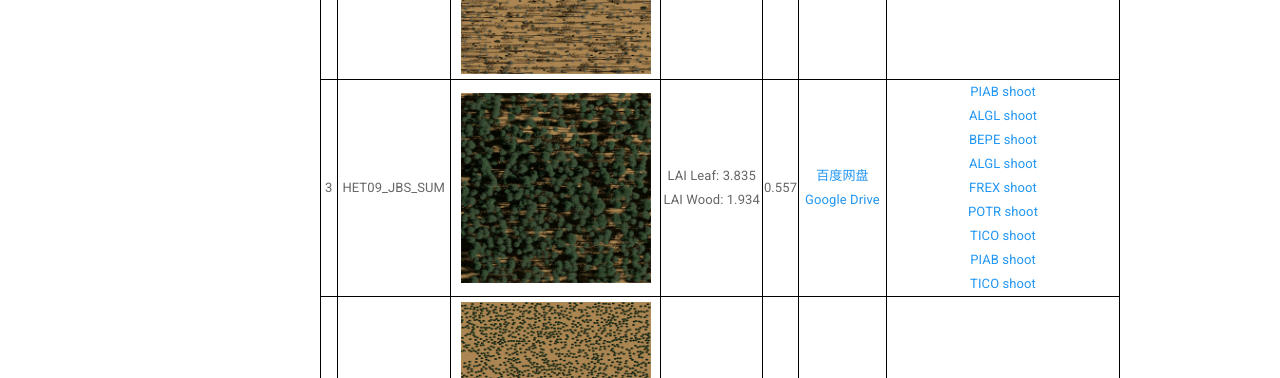
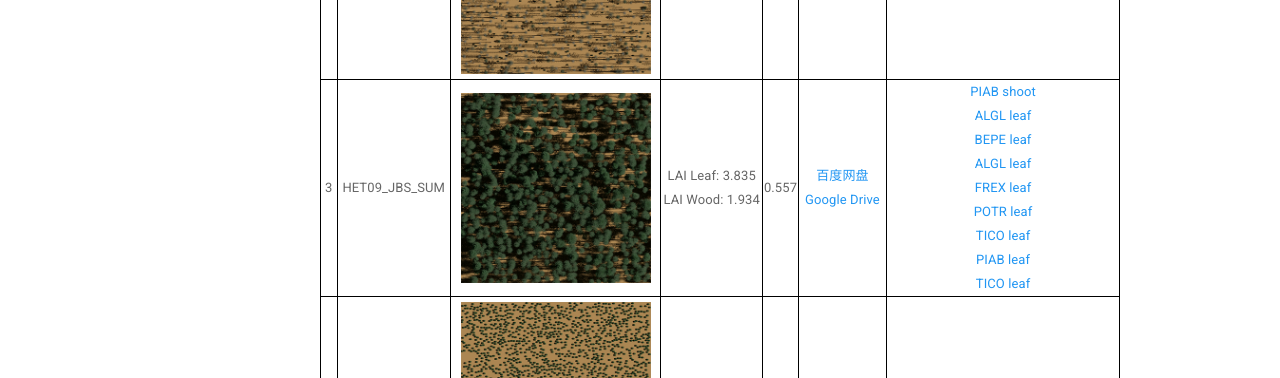
Before and after one commit to jianboqi/jianboqi.github.io, a Jekyll site: the page built from 3dscenes.md, in a window 1280 px wide and 900 px high, scrolled down 585 px. Shown: the part 152-530 px from the top of the window. Built offline with Jekyll 4.4.1, drawn with Linux system fonts in a browser that asks for light colours; nearby versions of some CDN libraries.

Commit message:
Update 3dscenes.md

```diff
--- a/3dscenes.md
+++ b/3dscenes.md
@@ -30,7 +30,7 @@
 |:-------------:|:-------------:|:-------------:|:-------------:|:-------------:|:-------------:|:-------------:|
 |1|HET07_JPS_SUM|<image width="200" height="200" src="http://lessrt.org/img/SCENE-FOREST-HET07_JPS_SUM.png"/>|LAI Leaf: 2.540<br/> LAI Wood: 1.221|0.363|[百度网盘](https://pan.baidu.com/s/10fH1z6HJdpjJ7wRbZBHoHg?pwd=sija)<br/>[Google Drive](https://drive.google.com/file/d/1vQ6rs2Ry59Qw23JfGlQ2esPgU6nz9Kn4/view?usp=sharing)|[Birch leaf](http://lessrt.org/Attachments/het07-bepeleaf0.obj) <br/> [Scots pine shoot](http://lessrt.org/Attachments/het07-shoot0.obj)|
 |2|HET08_OPS_WIN|<image width="200" height="200" src="http://lessrt.org/img/SCENE-FOREST-HET08_OPS_WIN.png"/>|LAI Leaf: 0.706<br/> LAI Wood: 0.410|0.130|[百度网盘](https://pan.baidu.com/s/1AKACKWy6pybF_6BRSAoHjA?pwd=ckvv)<br/>[Google Drive](https://drive.google.com/file/d/1JlF9U5DInkeICtXT0Rx6Bdcv_TZzVsf2/view?usp=sharing)|[Mountain pine (Pinus Montana) shoot](http://lessrt.org/Attachments/het08-PIMOshoot0.obj)|
-|3|HET09_JBS_SUM|<image width="200" height="200" src="http://lessrt.org/img/SCENE-FOREST-HET09_JBS_SUM.png"/>|LAI Leaf: 3.835<br/> LAI Wood: 1.934|0.557|[百度网盘](https://pan.baidu.com/s/1ezFyujdn1t84QxUVXm_WRg?pwd=ruj1)<br/>[Google Drive](https://drive.google.com/file/d/1uHZE7PxhXs7Zx3YERZUNYKVa4md3s2BK/view?usp=sharing)|[PIAB shoot](http://lessrt.org/Attachments/het09-PIABshoot0.obj)<br/>[ALGL shoot](http://lessrt.org/Attachments/het09-alglleaf0.obj)<br/>[BEPE shoot](http://lessrt.org/Attachments/het09-bepeleaf0.obj)<br/>[ALGL shoot](http://lessrt.org/Attachments/het09-alglleaf0.obj)<br/>[FREX shoot](http://lessrt.org/Attachments/het09-frexleaf0.obj)<br/>[POTR shoot](http://lessrt.org/Attachments/het09-potrleaf0.obj)<br/>[TICO shoot](http://lessrt.org/Attachments/het09-ticoleaf0.obj)<br/>[PIAB shoot](http://lessrt.org/Attachments/het15-PIABshoot0.obj)<br/>[TICO shoot](http://lessrt.org/Attachments/het09-ticoleaf0.obj)<br/>|
+|3|HET09_JBS_SUM|<image width="200" height="200" src="http://lessrt.org/img/SCENE-FOREST-HET09_JBS_SUM.png"/>|LAI Leaf: 3.835<br/> LAI Wood: 1.934|0.557|[百度网盘](https://pan.baidu.com/s/1ezFyujdn1t84QxUVXm_WRg?pwd=ruj1)<br/>[Google Drive](https://drive.google.com/file/d/1uHZE7PxhXs7Zx3YERZUNYKVa4md3s2BK/view?usp=sharing)|[PIAB shoot](http://lessrt.org/Attachments/het09-PIABshoot0.obj)<br/>[ALGL leaf](http://lessrt.org/Attachments/het09-alglleaf0.obj)<br/>[BEPE leaf](http://lessrt.org/Attachments/het09-bepeleaf0.obj)<br/>[ALGL leaf](http://lessrt.org/Attachments/het09-alglleaf0.obj)<br/>[FREX leaf](http://lessrt.org/Attachments/het09-frexleaf0.obj)<br/>[POTR leaf](http://lessrt.org/Attachments/het09-potrleaf0.obj)<br/>[TICO leaf](http://lessrt.org/Attachments/het09-ticoleaf0.obj)<br/>[PIAB leaf](http://lessrt.org/Attachments/het15-PIABshoot0.obj)<br/>[TICO leaf](http://lessrt.org/Attachments/het09-ticoleaf0.obj)<br/>|
 |4|HET10_DIS_S1A|<image width="200" height="200" src="http://lessrt.org/img/SCENE-FOREST-HET10_DIS_S1A.png"/>|LAI Leaf: 1.000<br/> LAI Wood: 0.000|0.176|[百度网盘](https://pan.baidu.com/s/1BXu7s-D12d5terJiaIzOWQ?pwd=uqvv)<br/>[Google Drive](https://drive.google.com/file/d/1B-L4lMWHVpbnjxNcoJ3lKNCpTB9Ub2SG/view?usp=sharing)|
 |5|HET11_DIS_S1B|<image width="200" height="200" src="http://lessrt.org/img/SCENE-FOREST-HET11_DIS_S1B.png"/>|LAI Leaf: 1.000<br/> LAI Wood: 0.000|0.176|[百度网盘](https://pan.baidu.com/s/17rGCL4pCWsvKlVQvYzFVIA?pwd=axxu)<br/>[Google Drive](https://drive.google.com/file/d/123OmVnwXZEH3vs8yWKUjAwXW3shJzFC7/view?usp=sharing)|
 |6|HET12_DIS_S1C|<image width="200" height="200" src="http://lessrt.org/img/SCENE-FOREST-HET12_DIS_S1C.png"/>|LAI Leaf: 1.000<br/> LAI Wood: 0.000|0.176|[百度网盘](https://pan.baidu.com/s/1WXlyAg7pGWvX6PIjMu2ulA?pwd=95pi)<br/>[Google Drive](https://drive.google.com/file/d/1f7KPn4GS6X_CIT8EFQN2mjDicj3EXcbK/view?usp=sharing)|
```
